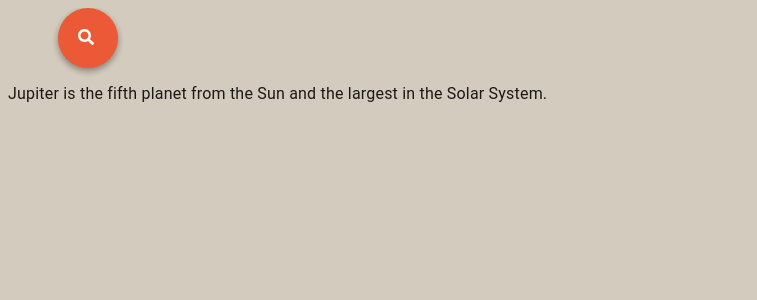
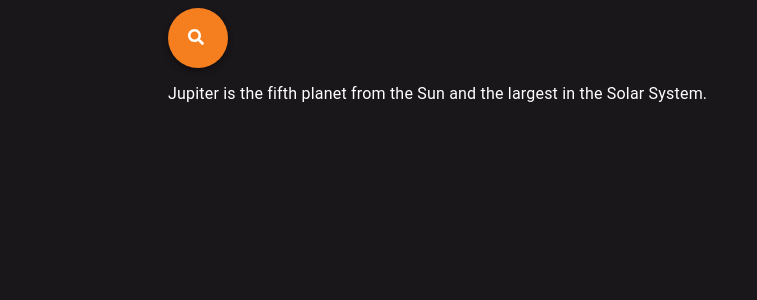
Before and after one commit to shivero/vue-fullscreen-material-search, a Vue app: page / in a window 1280 px wide. Shown: the top 300 px of the page, without its empty margins (0-757 px from the left). Built offline with nearby package versions, Linux system fonts and the light colour scheme.

Commit message:
switched to orange color theme

```diff
--- a/src/components/HelloWorld.vue
+++ b/src/components/HelloWorld.vue
@@ -9,16 +9,16 @@
           <font-awesome-icon icon="search" class="icon-material-search" />
         </div>
       </div>
+
+      <p>
+        Jupiter is the fifth planet from the Sun and the largest in the Solar System.
+      </p>
     </div>
     <font-awesome-icon icon="times-circle" class="icon-close" @click="collapseSearch" />
 
     <div class='search-input'>
       <input class='input-search' placeholder='Start Typing' type='text'>
     </div>
-<p>
-
-Jupiter is the fifth planet from the Sun and the largest in the Solar System.
-</p>
 
   </div>
 </template>
--- a/src/components/hello.scss
+++ b/src/components/hello.scss
@@ -1,23 +1,21 @@
 $color-header: #24262d;
-$color-button: #961227;
 $color-placeholder: rgba(255, 255, 255, 0.5);
 
-$color-button: #eb5937;
+$color-button: #f57e1f;
 $color-placeholder: rgba(255, 255, 255, 0.4);
 
-$btn-material-size: 60px;
+$btn-size: 60px;
 html,
 body {
   width: 100%;
   height: 100%;
   overflow-x: hidden;
-  background-color: #1c1f26;
-  background-color: #d3cbbd;
+  background-color: #1a171b;
 }
 
 body {
   font-family: 'Roboto', sans-serif;
-  color: #1c1919;
+  color: #fff;
   letter-spacing: 0.2px;
 
   &.search-active {
@@ -109,22 +107,21 @@ body {
   padding-right: 50px;
   padding-left: 50px;
   position: relative;
-  width: 1180px;
+  margin: 0 auto;
+  width: 960px;
 }
 
 .control {
   cursor: pointer;
   margin: 0 auto;
   .btn-material {
-    width: $btn-material-size;
-    height: $btn-material-size;
-    // right: $btn-material-size;
+    width: $btn-size;
+    height: $btn-size;
     border-radius: 100%;
     box-sizing: border-box;
     background: $color-button;
     outline: 0;
     padding: 20px;
-    // transform-origin: 50%;
     box-shadow: 0 3px 6px rgba(0, 0, 0, 0.16), 0 3px 6px rgba(0, 0, 0, 0.23);
     transition: all 0.4s cubic-bezier(0.4, 0, 0.2, 1);
     &:hover {
```
Also changed, not shown: 2 other files (tests, documents, lock files or other folders). Lines whose indentation alone changed are shown as unchanged.
